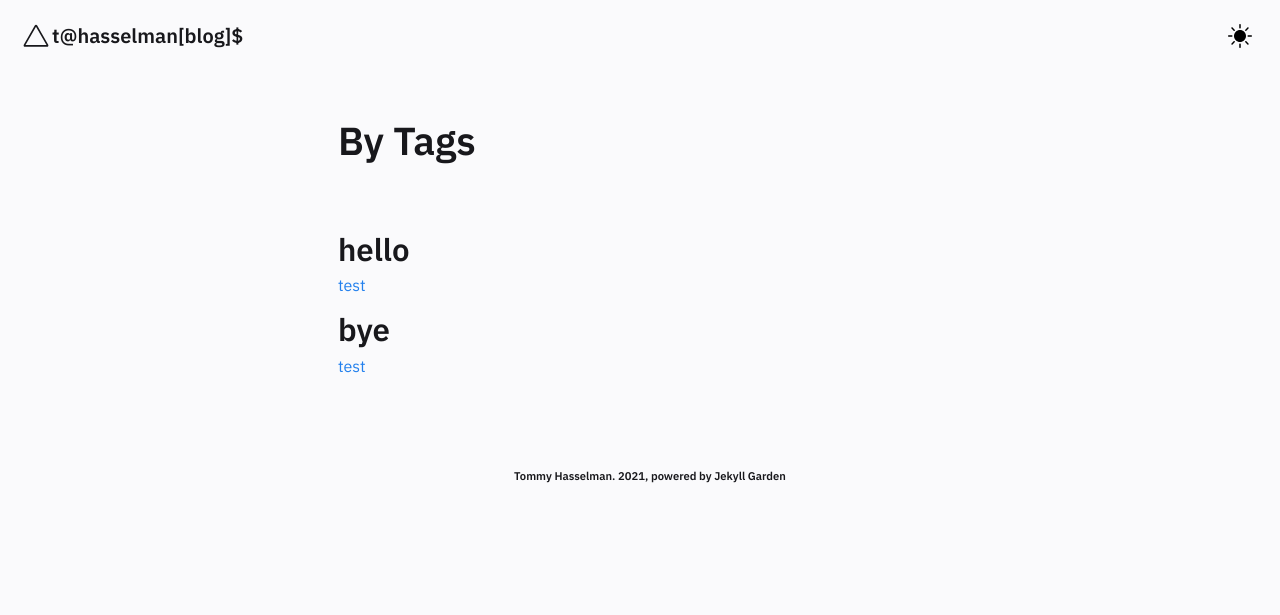
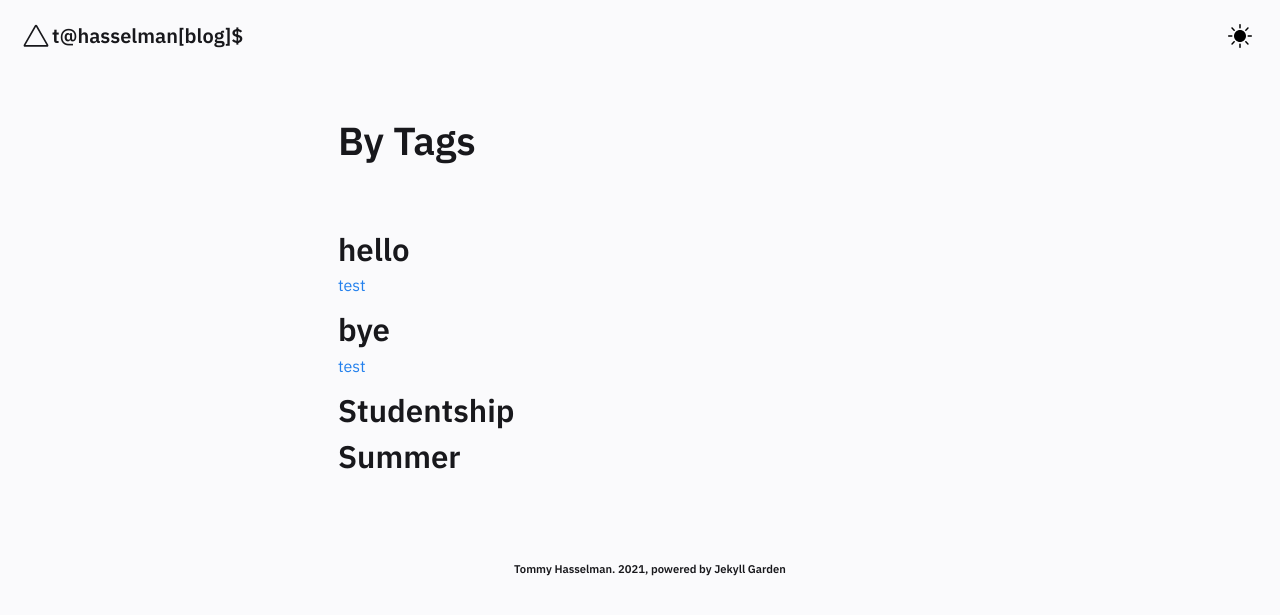
Before and after one commit to RedSoutherly/redsoutherly.github.io, a Jekyll site: the page built from pages/tags.md, in a window 1280 px wide. Shown: the top 615 px of the page. Built offline with Jekyll 4.4.1, drawn with Linux system fonts in a browser that asks for light colours.

Commit message:
note tags?

```diff
--- a/pages/tags.md
+++ b/pages/tags.md
@@ -10,24 +10,19 @@ content-type: eg
 <div>
 {% for tag in site.tags %}
   {%- assign conc = tag | first -%}
-  {%- if conc != 'Favorite' -%}
     <h2 id="{{ conc }}">{{ conc }}</h2>
     {% for post in tag.last %}
       <li id="category-content" style="padding-bottom: 0.6em; list-style: none;"><a href="{{post.url}}">{{ post.title }}</a></li>
     {% endfor %}
-  {%- endif -%}
 {% endfor %}
 </div>
 <div>
 {% assign tags =  site.notes | map: 'tags' | join: ','  | split: ',' | uniq %}
 {% for tag in tags %}
-  {%- assign conc = tag | first -%}
-  {%- if conc != 'Favorite' -%}
-    <h2 id="{{ conc }}">{{ conc }}</h2>
-    {% for page in tag.last %}
-      <li id="category-content" style="padding-bottom: 0.6em; list-style: none;"><a href="{{page.url}}">{{ page.title }}</a></li>
-    {% endfor %}
-  {%- endif -%}
+  <h2 id="{{ tag }}">{{ tag }}</h2>
+  {% for page in tag.last %}
+    <li id="category-content" style="padding-bottom: 0.6em; list-style: none;"><a href="{{page.url}}">{{ page.title }}</a></li>
+  {% endfor %}
 {% endfor %}
 </div>
 <br/>
```
